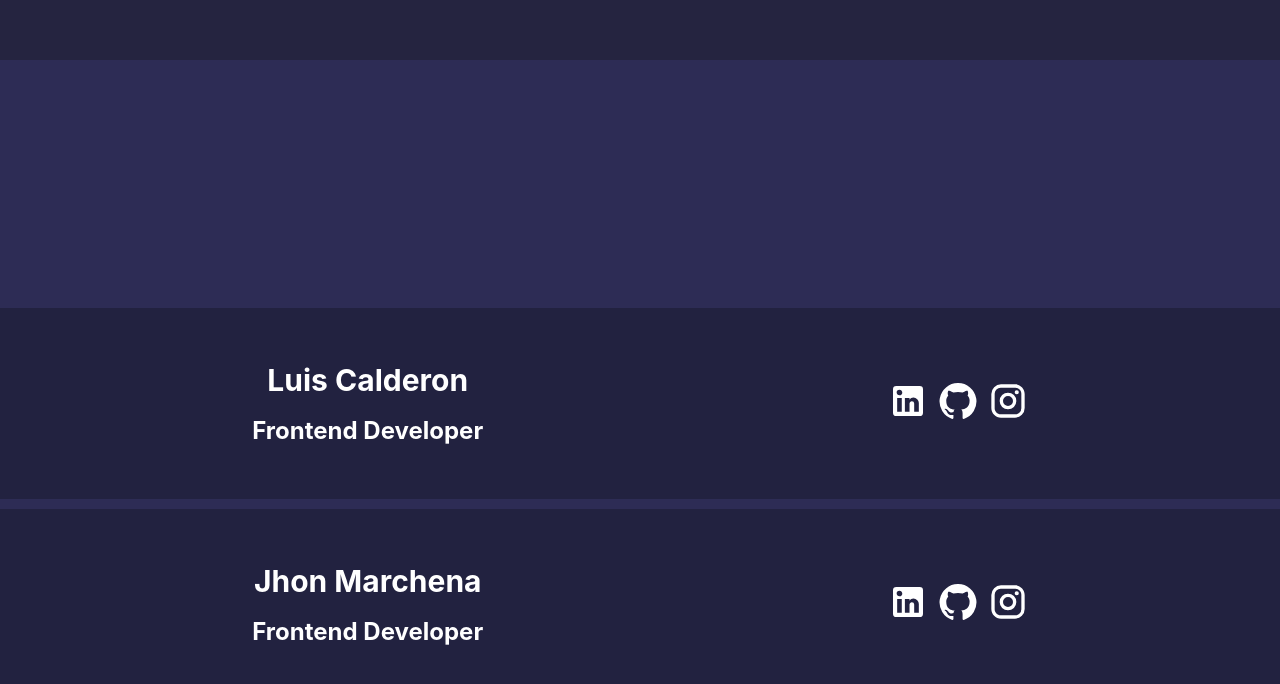
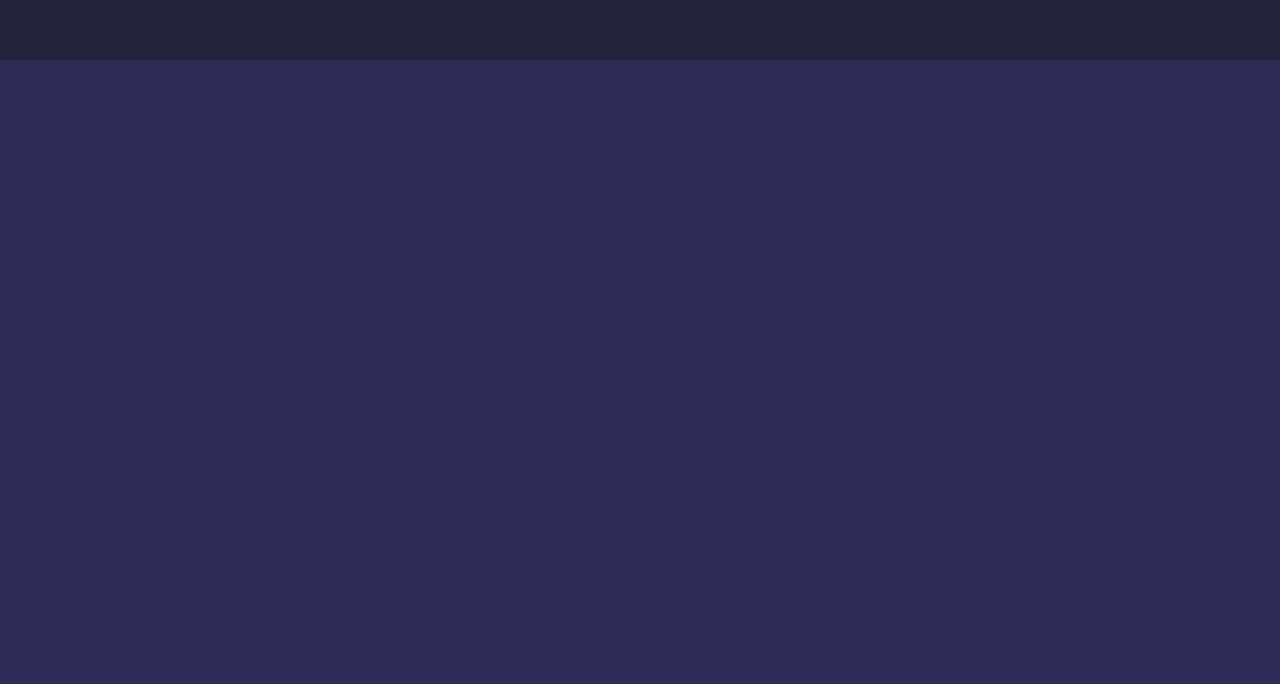
Before and after one commit to JhonMarchena/SysInventario, a React (Vite) app in the folder SysInventario/: page /HomePage in a window 1280 px wide. Shown: the part 740-1424 px from the top of the page. After the commit the page ends 800 px from the top, so only its background shows below. Built offline with nearby package versions, Linux system fonts and the light colour scheme.

Commit message:
"Cambios de diseño footer"

```diff
--- a/SysInventario/src/components/footer.jsx
+++ b/SysInventario/src/components/footer.jsx
@@ -3,7 +3,7 @@ import { Link } from 'react-router-dom';
 import InstagramIcon from '@mui/icons-material/Instagram';
 import GitHubIcon from '@mui/icons-material/GitHub';
 import LinkedInIcon from '@mui/icons-material/LinkedIn';
-import '../styles/homepage.css'
+import '../styles/footer.css'
 
 
 function Footer() {
--- a/SysInventario/src/pages/HomePage.jsx
+++ b/SysInventario/src/pages/HomePage.jsx
@@ -1,4 +1,3 @@
-import Footer from "../components/footer";
 import Navbar from '../components/navbar';
 import MainHp from "../components/mainhp";
 import React from 'react'
@@ -9,7 +8,6 @@ function HomePage(){
     <div className="BodyHP">
     <Navbar/>
     <MainHp/>
-    <Footer/>
     </div>
   )
 }
--- a/SysInventario/src/styles/homepage.css
+++ b/SysInventario/src/styles/homepage.css
@@ -1,3 +1,9 @@
+/*REPONSIVE DESIGN*/
+@media (max-width: 800px) {
+
+
+}
+
 /*NAVBAR HOMEPAGE*/
 .nav{
     position: fixed;
@@ -47,74 +53,13 @@
     flex-direction: row;
 }
 
-/*FOOTER HOMEPAGE*/
-.footerhp{
-    display: flex;
-    background-color: var(--font-color2);
-    width: 100%;
-    flex-direction: column;
-
-}
-
-.footerhp section{
-    display: flex;
-    padding: 50px;
-    justify-content: space-around;
-    align-items: center;
-    color: var(--colorfont2);
-}
-
-.luissc{
-    border-bottom: 10px solid;
-    border-color: var(--font-color);
-}
-
-.namesc{
-    display: flex;
-    flex-direction: column;
-    gap: 10px;
-}
-
-.namesc h1 {
-    margin: 0px;
-    font-size: 30px;
-}
-
-.namesc h2 {
-    margin: 0px;
-}
-
-/*ICONOS*/
-.iconsc{
-display: flex;
-justify-content: center;
-gap: 10px;
-align-items: center;
-}
-
-.iconsc svg{
-    font-size: 40px;
-    transition: ease 350ms;
-}
-
-.iconsc svg:hover{
-    color: var(--alt-color);
-    transform: scale(1.4);
-    transform-origin: bottom;
-}
-
-.iconlink{
-    text-decoration: none;
-    color: white;
-}
-
 /*BACKGROUND (FONDO DE PANTALLA)*/
 .BodyHP {
     display: flex;
     position: relative;
     background-image: url("../assets/layered-waves-haikei.svg");
     background-size: cover;
-    height: 180dvh;
+    height: 100dvh;
     width: 100dvw;
     justify-content: center;
     align-items: center;
```
